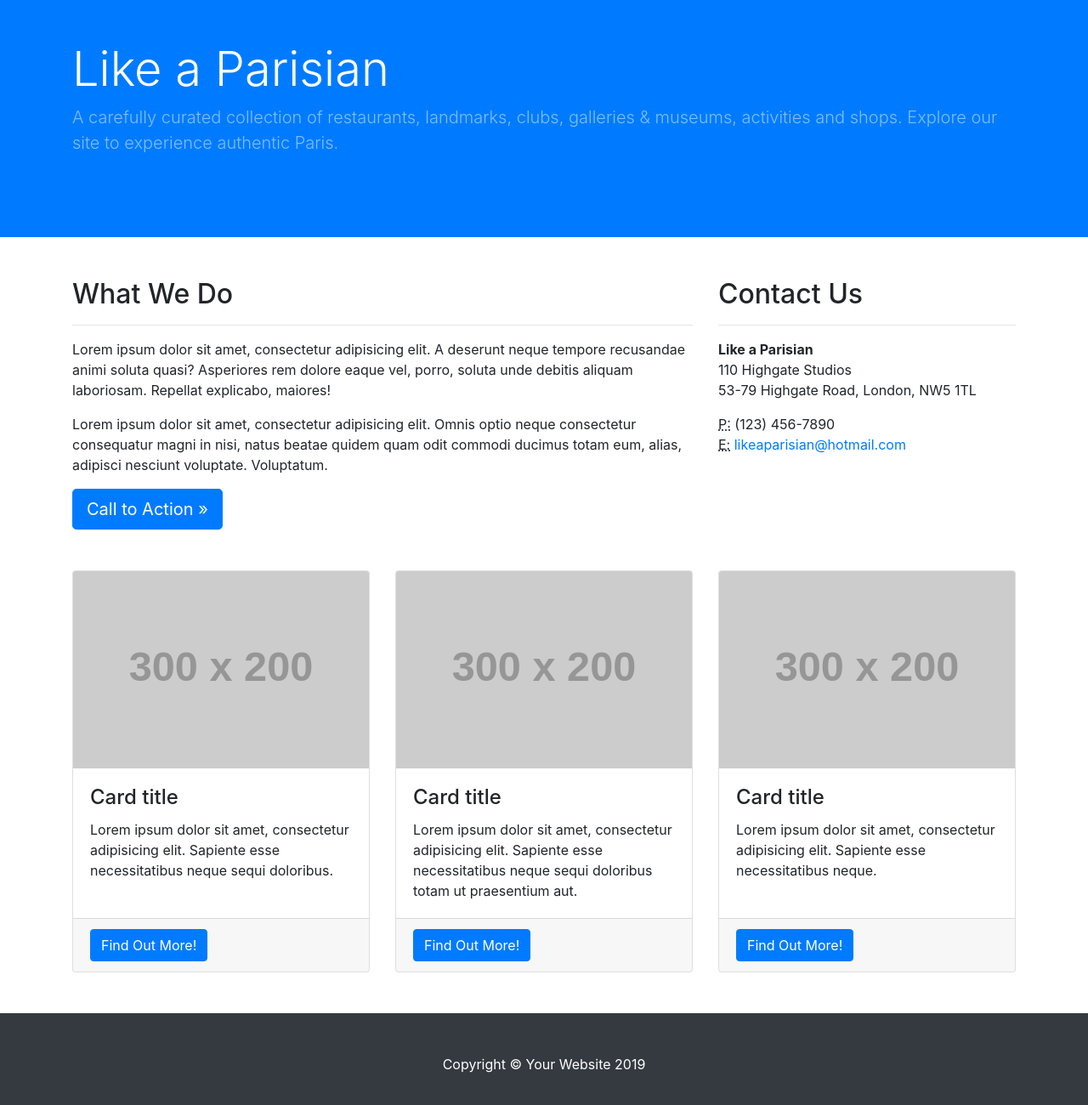
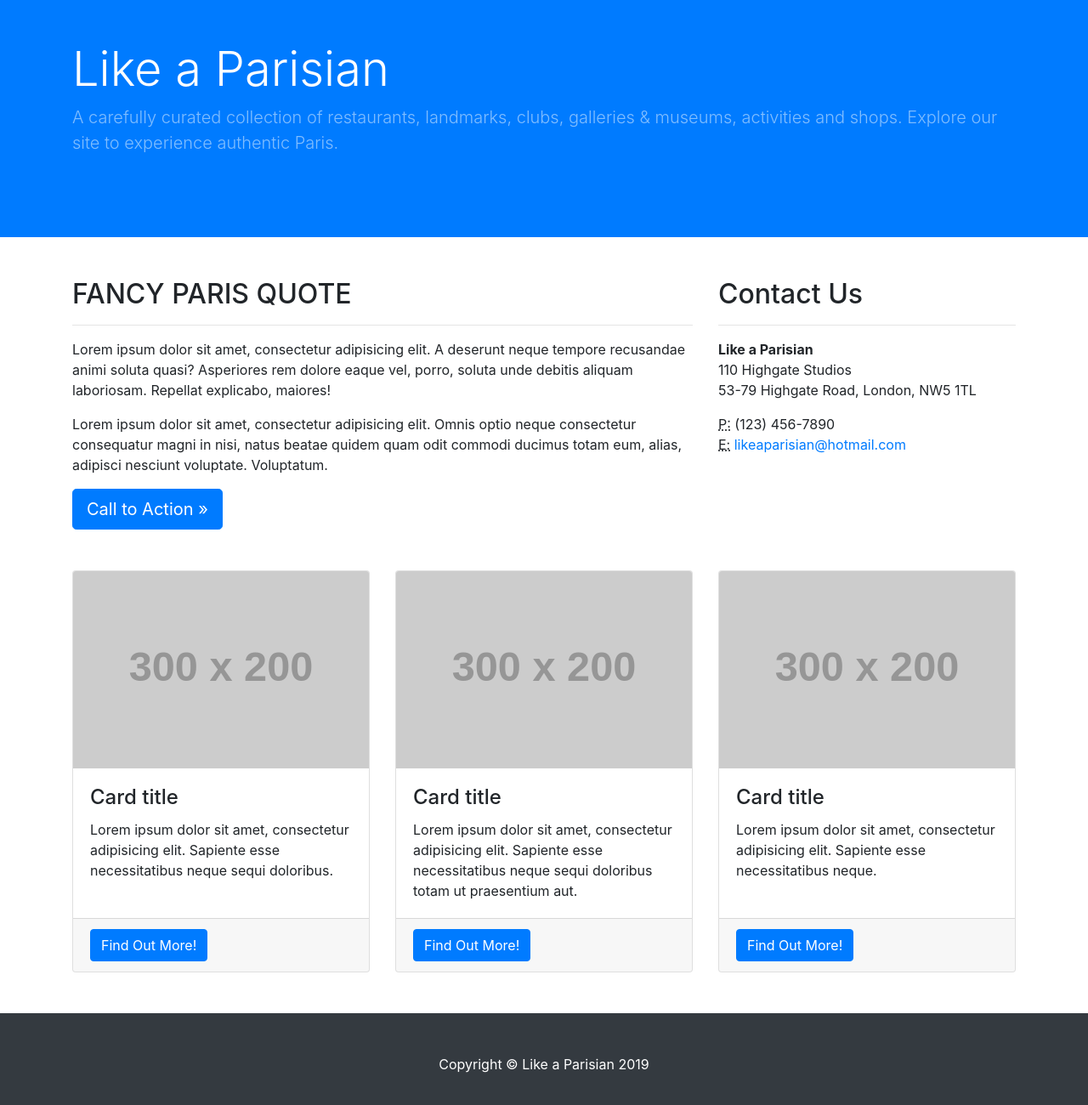
Before and after one commit to eshabhabuta/Like-a-Parisian, a website: page index.html in a window 1280 px wide. Shown: the part 104-1404 px from the top of the page at 85% size. Drawn offline with Linux system fonts and the light colour scheme; placeholder pictures from the web are drawn by us.

Commit message:
changed copyright

```diff
--- a/index.html
+++ b/index.html
@@ -65,7 +65,7 @@
 
     <div class="row">
       <div class="col-md-8 mb-5">
-        <h2>What We Do</h2>
+        <h2>FANCY PARIS QUOTE</h2>
         <hr>
         <p>Lorem ipsum dolor sit amet, consectetur adipisicing elit. A deserunt neque tempore recusandae animi soluta quasi? Asperiores rem dolore eaque vel, porro, soluta unde debitis aliquam laboriosam. Repellat explicabo, maiores!</p>
         <p>Lorem ipsum dolor sit amet, consectetur adipisicing elit. Omnis optio neque consectetur consequatur magni in nisi, natus beatae quidem quam odit commodi ducimus totam eum, alias, adipisci nesciunt voluptate. Voluptatum.</p>
@@ -137,7 +137,7 @@
   <!-- Footer -->
   <footer class="py-5 bg-dark">
     <div class="container">
-      <p class="m-0 text-center text-white">Copyright &copy; Your Website 2019</p>
+      <p class="m-0 text-center text-white">Copyright &copy; Like a Parisian 2019</p>
     </div>
     <!-- /.container -->
   </footer>
```
